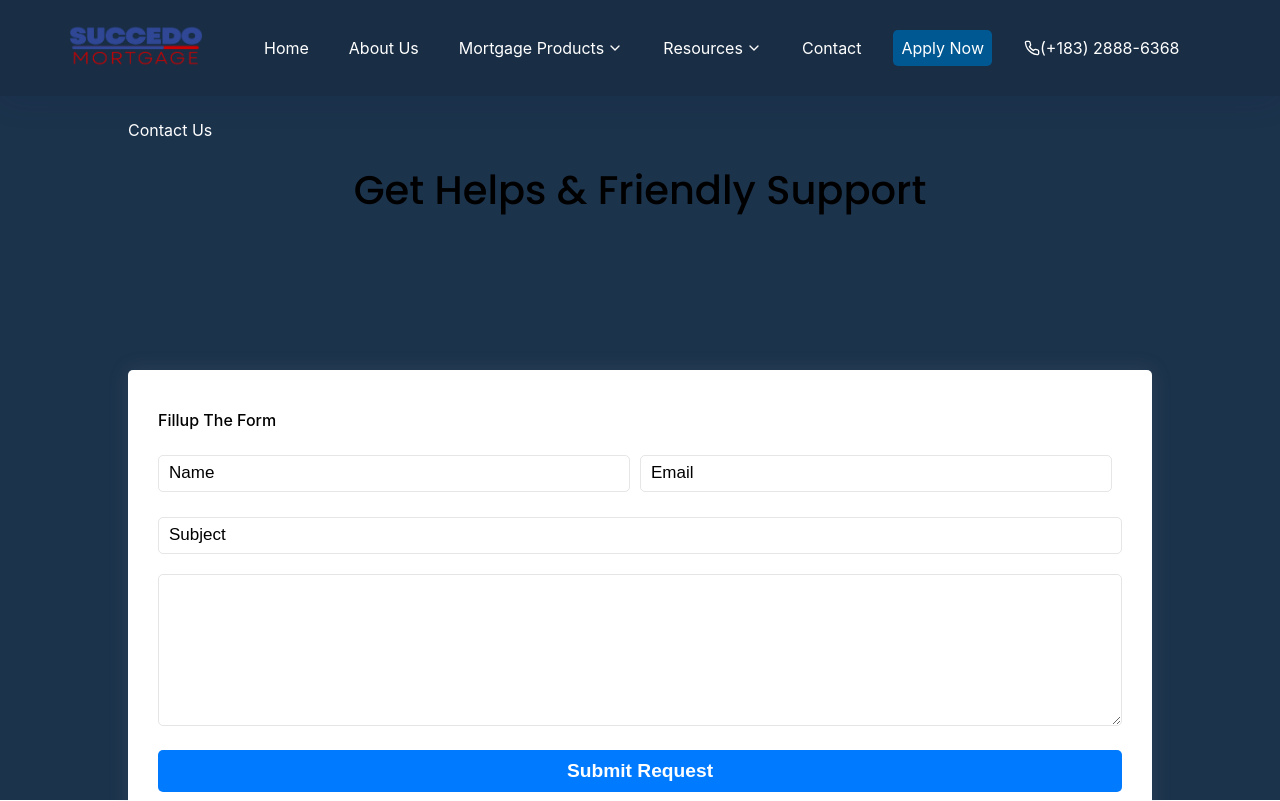
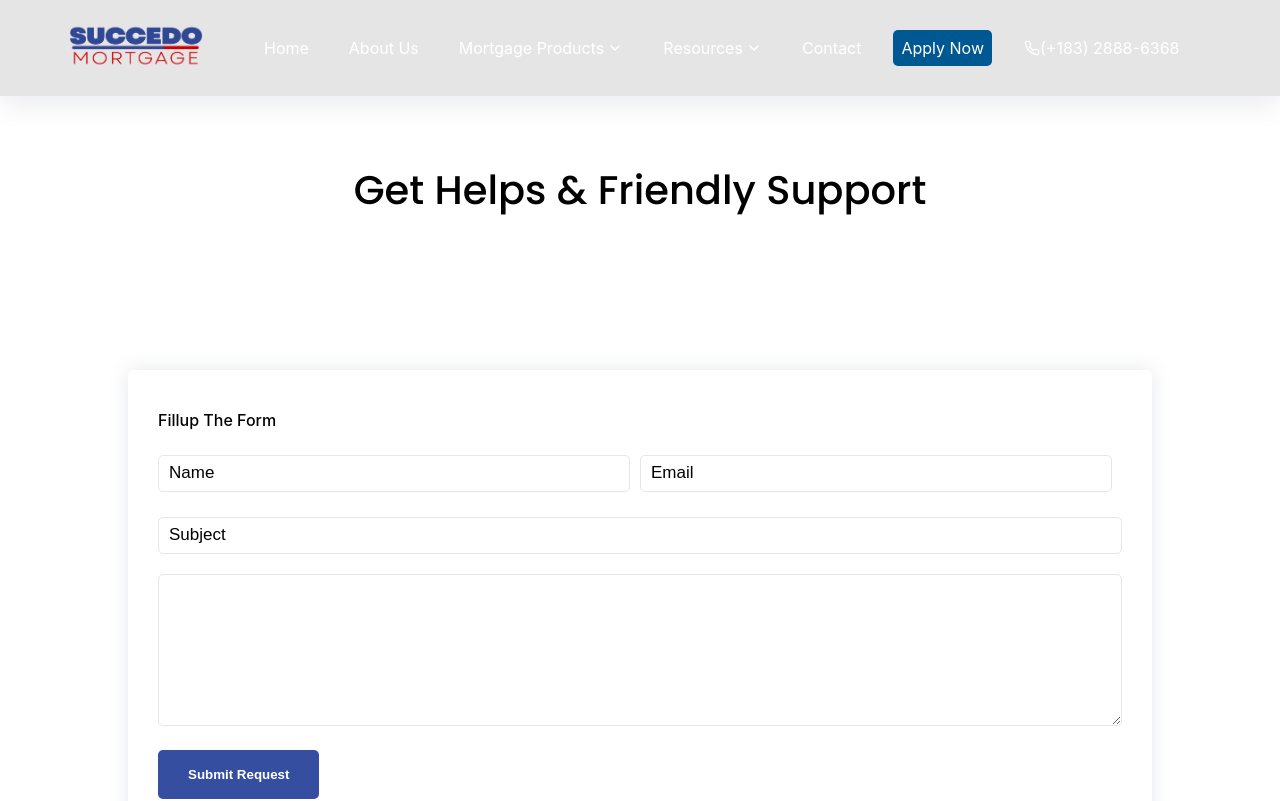
Before and after one commit to SamAtStrideRE/Succedo-mortgage, a React (Create React App) app: page /contact in a window 1280 px wide. Shown: the top 801 px of the page. Built offline with nearby package versions, Linux system fonts and the light colour scheme.

Commit message:
fixed bugs

```diff
--- a/src/components/tools/QuickQuoteForm.css
+++ b/src/components/tools/QuickQuoteForm.css
@@ -1,6 +1,4 @@
-body{
-  background-color: #1c334c;
-}
+
 .quick-quote-form {
   width: 100%;
   max-width: 600px;
@@ -44,7 +42,7 @@ body{
   margin-right: 5px;
 }
 
-button {
+.qqButton {
   display: block;
   width: 100%;
   padding: 10px;
@@ -57,6 +55,6 @@ button {
   transition: background-color 0.3s;
 }
 
-button:hover {
+.qqButton:hover {
   background-color: #0056b3;
 }
--- a/src/components/tools/QuickQuoteForm.jsx
+++ b/src/components/tools/QuickQuoteForm.jsx
@@ -136,7 +136,7 @@ const QuickQuoteForm = () => {
           <option value="poor">Poor</option>
         </select>
       </div>
-      <button type="submit">Submit</button>
+      <button className='qqButton' type="submit">Submit</button>
     </form>
   );
 };
```
